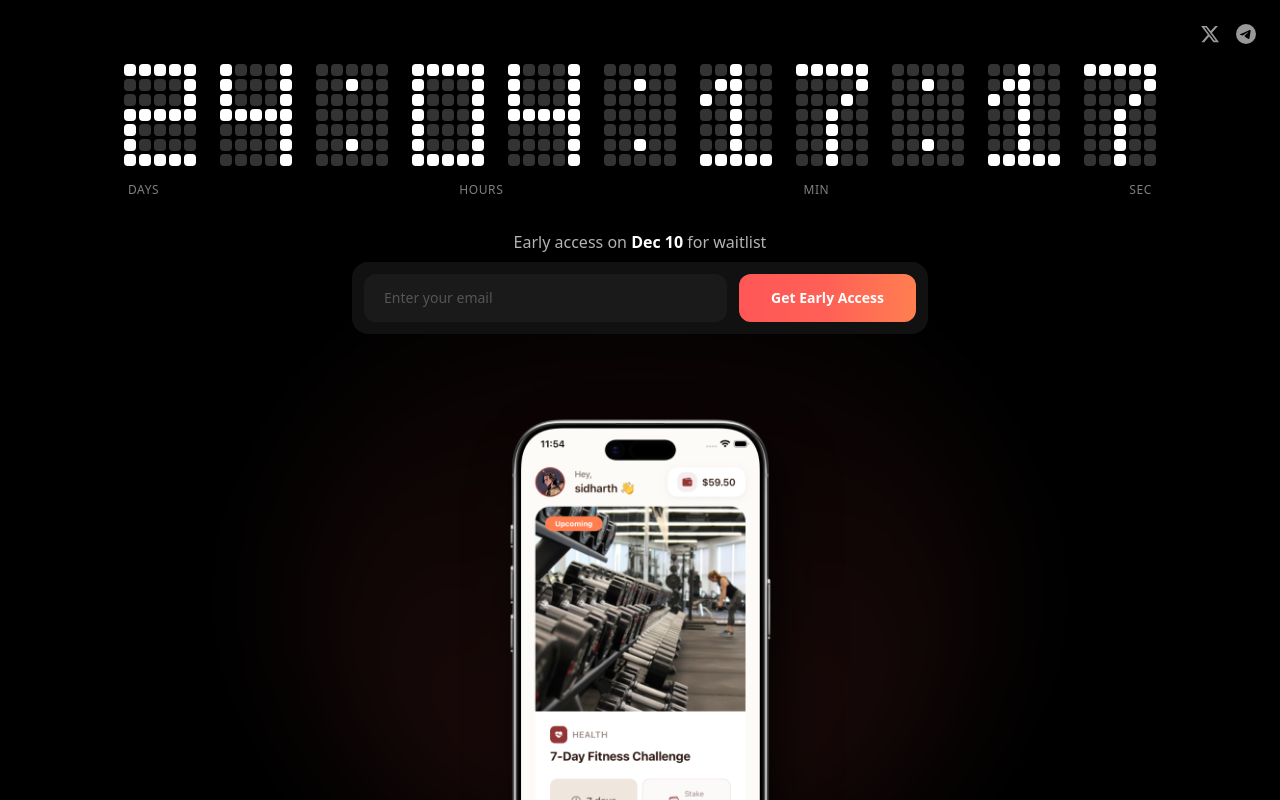
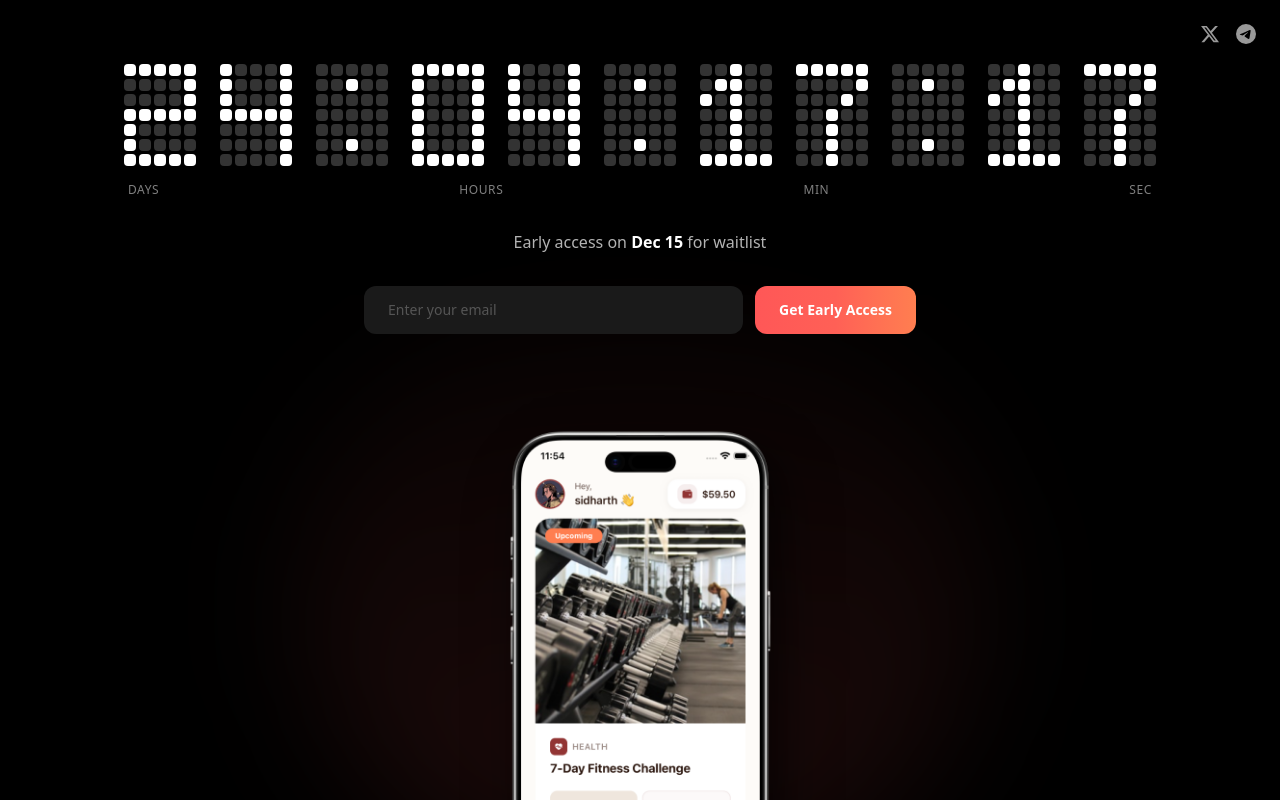
Before and after one commit to notcodesid/tryproven, a Next.js app: page / in a window 1280 px wide. Built offline with nearby package versions, Linux system fonts and the light colour scheme.

Commit message:
input field size

```diff
--- a/app/page.tsx
+++ b/app/page.tsx
@@ -267,30 +267,30 @@ export default function Home() {
         </div>
 
         {/* Early Access Message */}
-        <div className="animate-fade-in-up-delay-3 text-center mb-2">
+        <div className="animate-fade-in-up-delay-3 text-center mb-5">
           <p className="text-white/70 text-sm md:text-base" style={{ fontFamily: 'system-ui, sans-serif' }}>
-            Early access on <span className="text-white font-semibold">Dec 10</span> for waitlist
+            Early access on <span className="text-white font-semibold">Dec 15</span> for waitlist
           </p>
         </div>
 
         {/* Waitlist Form - LED Style */}
         <div className="animate-fade-in-up-delay-3 w-full max-w-xl">
           {!isSubmitted ? (
-            <div className="bg-[#111] rounded-2xl p-2 md:p-3">
+            <div className=" rounded-2xl p-2 md:p-3">
               <form onSubmit={handleSubmit} className="flex flex-col sm:flex-row gap-2 md:gap-3">
                 <input
                   type="email"
                   value={email}
                   onChange={(e) => setEmail(e.target.value)}
                   placeholder="Enter your email"
-                  className="flex-1 px-5 py-3.5 rounded-xl bg-[#1a1a1a] text-white placeholder:text-[#555] focus:outline-none focus:ring-2 focus:ring-[#333] transition-all duration-300 text-sm"
+                  className="flex-1 px-6 py-3.5 rounded-xl bg-[#1a1a1a] text-white placeholder:text-[#555] focus:outline-none focus:ring-2 focus:ring-[#333] transition-all duration-300 text-sm"
                   style={{ fontFamily: 'system-ui, sans-serif' }}
                   required
                 />
                 <button
                   type="submit"
                   disabled={isSubmitting}
-                  className="px-8 py-3.5 rounded-xl bg-gradient-to-r from-[#FF5757] via-[#FF6056] to-[#FF7E50] text-white font-semibold text-sm hover:opacity-90 transition-all duration-300 disabled:opacity-50 disabled:cursor-not-allowed whitespace-nowrap"
+                  className="px-6 py-3.5 rounded-xl bg-gradient-to-r from-[#FF5757] via-[#FF6056] to-[#FF7E50] text-white font-semibold text-sm hover:opacity-90 transition-all duration-300 disabled:opacity-50 disabled:cursor-not-allowed whitespace-nowrap"
                   style={{ fontFamily: 'system-ui, sans-serif' }}
                 >
                   {isSubmitting ? (
@@ -313,7 +313,7 @@ export default function Home() {
                 <svg className="w-5 h-5 text-green-400" fill="none" viewBox="0 0 24 24" stroke="currentColor">
                   <path strokeLinecap="round" strokeLinejoin="round" strokeWidth={2} d="M5 13l4 4L19 7" />
                 </svg>
-                You're in! See you on Dec 10.
+                Thank you for joining! See you on Dec 15.
               </p>
             </div>
           )}
```
